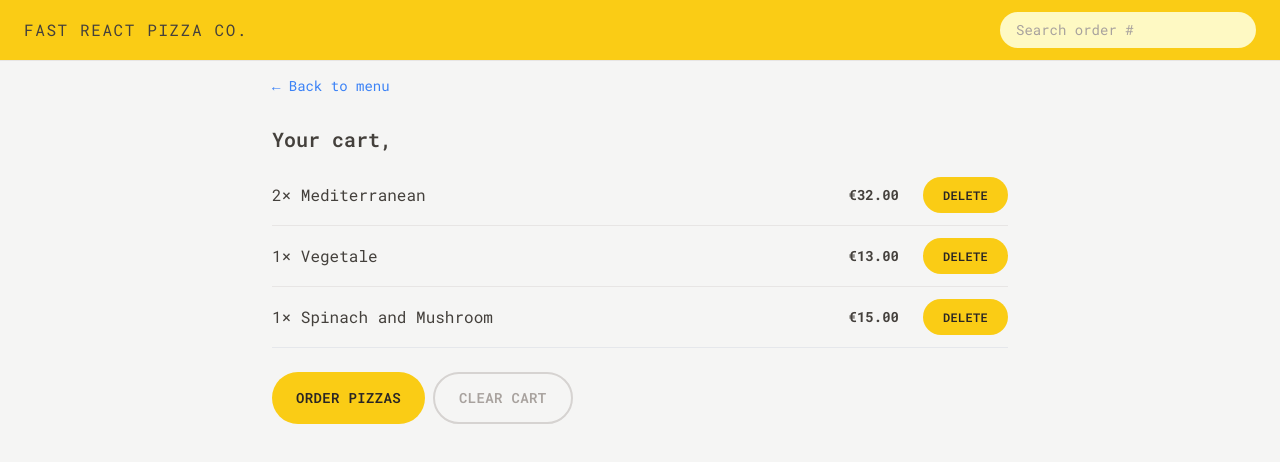
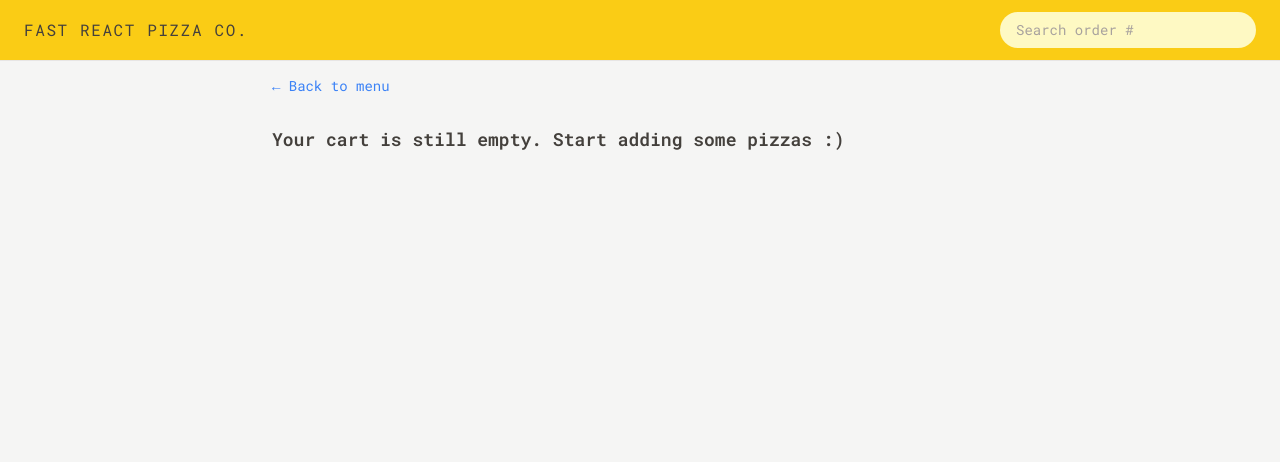
Before and after one commit to janak0ff/fast-pizza, a React (Vite) app: page /cart in a window 1280 px wide. Shown: the top 462 px of the page. Built offline with nearby package versions, Linux system fonts and the light colour scheme.

Commit message:
Building the Cart Page

```diff
--- a/src/features/cart/Cart.jsx
+++ b/src/features/cart/Cart.jsx
@@ -2,38 +2,18 @@
 import LinkButton from "../../ui/LinkButton";
 import Button from "../../ui/Button";
 import CartItem from "./CartItem";
-import { useSelector } from "react-redux";
-
-const fakeCart = [
-  {
-    pizzaId: 12,
-    name: "Mediterranean",
-    quantity: 2,
-    unitPrice: 16,
-    totalPrice: 32,
-  },
-  {
-    pizzaId: 6,
-    name: "Vegetale",
-    quantity: 1,
-    unitPrice: 13,
-    totalPrice: 13,
-  },
-  {
-    pizzaId: 11,
-    name: "Spinach and Mushroom",
-    quantity: 1,
-    unitPrice: 15,
-    totalPrice: 15,
-  },
-];
+import { useDispatch, useSelector } from "react-redux";
+import { clearCart, getCart } from "./cartSlice";
+import EmptyCart from "./EmptyCart";
 
 function Cart() {
+  const dispatch = useDispatch();
   // Get the username from Redux store using useSelector
   const username = useSelector((state) => state.user.username);
 
-  const cart = fakeCart;
+  const cart = useSelector(getCart);
 
+  if (!cart.length) return <EmptyCart />;
   return (
     <div className="px-4 py-3">
       <LinkButton to="/menu">&larr; Back to menu</LinkButton>
@@ -51,7 +31,9 @@
           Order pizzas
         </Button>
 
-        <Button type="secondary">Clear cart</Button>
+        <Button type="secondary" onClick={() => dispatch(clearCart())}>
+          Clear cart
+        </Button>
       </div>
     </div>
   );
--- a/src/features/cart/EmptyCart.jsx
+++ b/src/features/cart/EmptyCart.jsx
@@ -1,11 +1,14 @@
 import { Link } from "react-router-dom";
+import LinkButton from "../../ui/LinkButton";
 
 function EmptyCart() {
   return (
-    <div>
-      <Link to="/menu">&larr; Back to menu</Link>
+    <div className="px-4 py-3">
+      <LinkButton to="/menu">&larr; Back to menu</LinkButton>
 
-      <p>Your cart is still empty. Start adding some pizzas :)</p>
+      <p className="mt-7 text-lg font-semibold">
+        Your cart is still empty. Start adding some pizzas :)
+      </p>
     </div>
   );
 }
--- a/src/features/cart/cartSlice.js
+++ b/src/features/cart/cartSlice.js
@@ -75,6 +75,8 @@
 export default cartSlice.reducer;
 
 // use 'reselect' for big application
+export const getCart = (state) => state.cart.cart;
+
 export const getTotalCartQuantity = (state) =>
   state.cart.cart.reduce((sum, item) => sum + item.quantity, 0);
 
```
